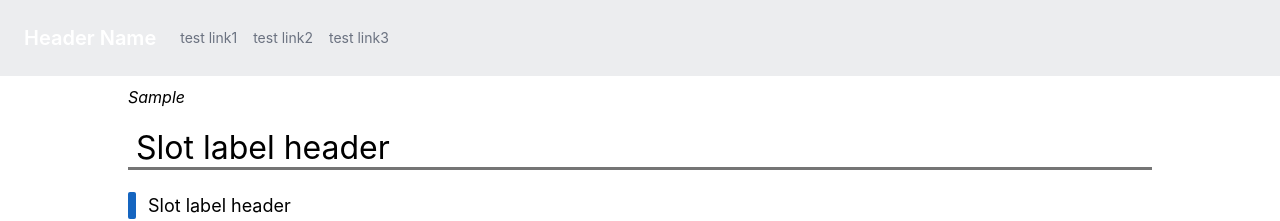
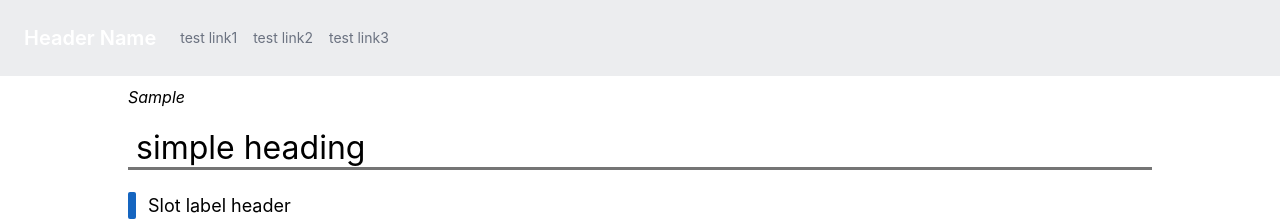
Before and after one commit to FumihiroMaejima/amplify-test, a React (Vite) app: page /sample in a window 1280 px wide. Shown: the top 221 px of the page. Built offline with nearby package versions, Linux system fonts and the light colour scheme.

Commit message:
add dash setting to simple heading.

```diff
--- a/src/assets/scss/components/parts/heading/PartsSimpleHeading.scss
+++ b/src/assets/scss/components/parts/heading/PartsSimpleHeading.scss
@@ -29,4 +29,9 @@ $parts-simple-heading-color-red: #ac291d;
   &__red {
     border-bottom: solid 3px $parts-simple-heading-color-red;
   }
+
+  &__dash {
+    color: $parts-simple-heading-color-dark-grey;
+    border-bottom: dashed $parts-simple-heading-color-dark-grey;
+  }
 }
--- a/src/components/parts/heading/PartsSimpleHeading.tsx
+++ b/src/components/parts/heading/PartsSimpleHeading.tsx
@@ -4,11 +4,18 @@ type ColorType = 'black' | 'dark-grey' | 'blue' | 'green' | 'red'
 type Props = {
   text: string
   color: ColorType
+  isDashed?: boolean
 }
 
-export const PartsSimpleHeading: React.VFC<Props> = (props) => {
+export const PartsSimpleHeading: React.VFC<Props> = (
+  props = { text: '', color: 'dark-grey', isDashed: false }
+) => {
   return (
-    <h1 className={`parts-simple-heading parts-simple-heading__${props.color}`}>
+    <h1
+      className={`parts-simple-heading parts-simple-heading__${props.color} ${
+        props.isDashed ? 'parts-simple-heading__dash' : ''
+      }`}
+    >
       {props.text}
     </h1>
   )
--- a/src/pages/Sample.tsx
+++ b/src/pages/Sample.tsx
@@ -34,7 +34,11 @@ export const Sample: React.VFC = () => {
     <div className="page-container page-container__mx-auto">
       <h1 className="page-header">Sample</h1>
 
-      <PartsSimpleHeading text="Slot label header" color="dark-grey" />
+      <PartsSimpleHeading
+        text="simple heading"
+        color="dark-grey"
+        isDashed={false}
+      />
 
       <PartsLabelHeader text="Slot label header" color="blue" />
 
```
